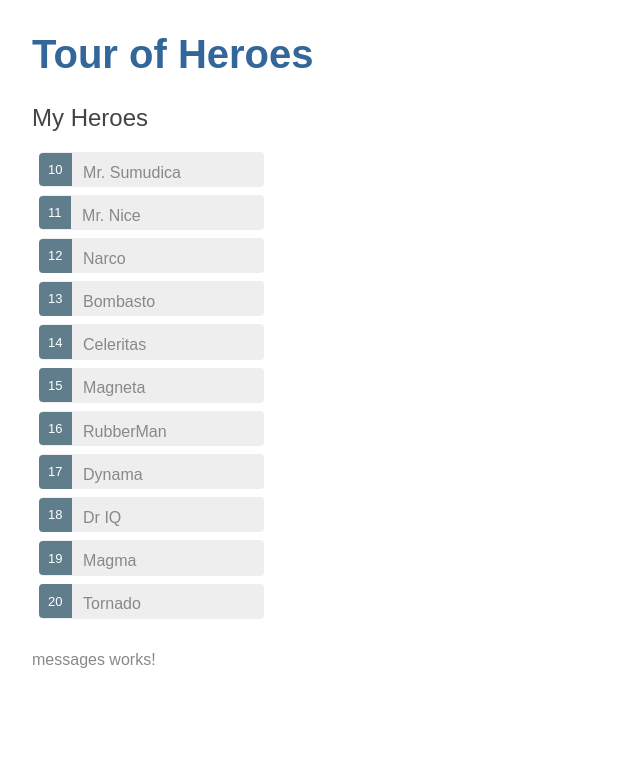
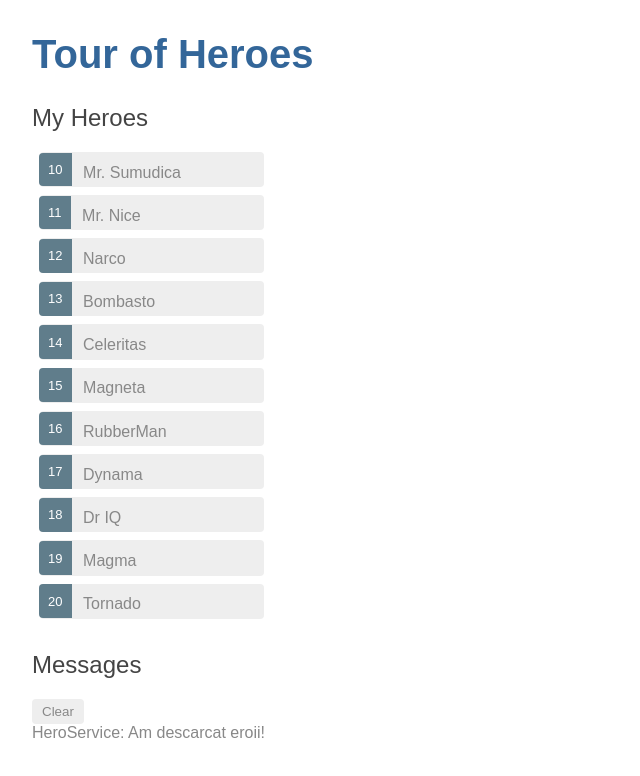
Before and after one commit to mihneavlad/angular-toh-tut, an Angular app: page / in a window 1280 px wide. Shown: the top 776 px of the page, without its empty margins (0-640 px from the left). Built offline with nearby package versions, Linux system fonts and the light colour scheme.

Commit message:
created the message service

```diff
--- a/src/app/hero.service.ts
+++ b/src/app/hero.service.ts
@@ -5,12 +5,16 @@ import { HEROES } from "./mock-heroes";
 
 import { Observable, of } from "rxjs";
 
+import { MessageService } from "./message.service";
+
 @Injectable({
   providedIn: "root"
 })
 export class HeroService {
   getHeroes(): Observable<Hero[]> {
+    this.messageService.add("HeroService: Am descarcat eroii!");
+
     return of(HEROES);
   }
-  constructor() {}
+  constructor(private messageService: MessageService) {}
 }
--- /dev/null
+++ b/src/app/message.service.ts
@@ -0,0 +1,18 @@
+import { Injectable } from "@angular/core";
+
+@Injectable({
+  providedIn: "root"
+})
+export class MessageService {
+  messages: string[] = [];
+
+  add(message: string) {
+    this.messages.push(message);
+  }
+
+  clear() {
+    this.messages = [];
+  }
+
+  constructor() {}
+}
--- a/src/app/messages/messages.component.html
+++ b/src/app/messages/messages.component.html
@@ -1,3 +1,8 @@
-<p>
-  messages works!
-</p>
+<div *ngIf="messageService.messages.length">
+
+  <h2>Messages</h2>
+  <button class="clear" (click)="messageService.clear()">Clear
+  </button>
+  <div *ngFor="let message of messageService.messages">{{message}}</div>
+
+</div>
--- a/src/app/messages/messages.component.ts
+++ b/src/app/messages/messages.component.ts
@@ -1,15 +1,13 @@
-import { Component, OnInit } from '@angular/core';
+import { Component, OnInit } from "@angular/core";
+import { MessageService } from "../message.service";
 
 @Component({
-  selector: 'app-messages',
-  templateUrl: './messages.component.html',
-  styleUrls: ['./messages.component.css']
+  selector: "app-messages",
+  templateUrl: "./messages.component.html",
+  styleUrls: ["./messages.component.css"]
 })
 export class MessagesComponent implements OnInit {
+  constructor(public messageService: MessageService) {}
 
-  constructor() { }
-
-  ngOnInit() {
-  }
-
+  ngOnInit() {}
 }
```
Also changed, not shown: 1 other file (tests, documents, lock files or other folders).
